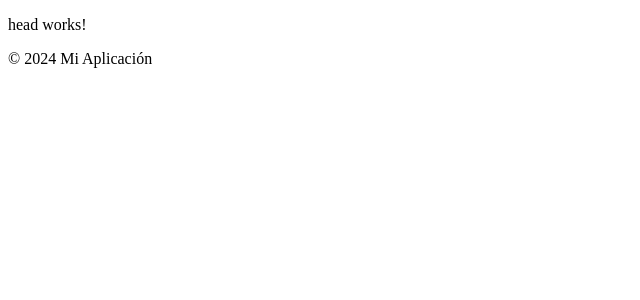
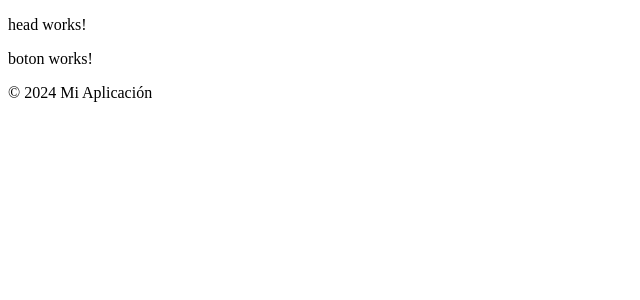
Before and after one commit to Fidesone/outfitPro, an Angular app in the folder OutfitPro/: page / in a window 1280 px wide. Shown: the top 300 px of the page, without its empty margins (0-640 px from the left). Built offline with nearby package versions, Linux system fonts and the light colour scheme.

Commit message:
v0.1 boton

```diff
--- a/OutfitPro/src/app/app.module.ts
+++ b/OutfitPro/src/app/app.module.ts
@@ -3,12 +3,14 @@ import { BrowserModule } from '@angular/platform-browser';
 import { AppComponent } from './app.component';
 import { FooterComponent } from './footer/footer.component';
 import { HeadComponent } from './head/head.component';
+import { BotonComponent } from './boton/boton.component';
 
 @NgModule({
   declarations: [
     AppComponent,
     FooterComponent,
-    HeadComponent
+    HeadComponent,
+    BotonComponent
   ],
   imports: [
     BrowserModule
--- /dev/null
+++ b/OutfitPro/src/app/boton/boton.component.html
@@ -0,0 +1 @@
+<p>boton works!</p>
--- a/OutfitPro/src/app/head/head.component.html
+++ b/OutfitPro/src/app/head/head.component.html
@@ -1 +1,2 @@
 <p>head works!</p>
+<app-boton></app-boton>
--- a/OutfitPro/src/app/head/head.component.ts
+++ b/OutfitPro/src/app/head/head.component.ts
@@ -1,8 +1,9 @@
 import { Component } from '@angular/core';
+import { BotonComponent } from '../boton/boton.component';
 
 @Component({
   selector: 'app-head',
-  imports: [],
+  imports: [BotonComponent],
   templateUrl: './head.component.html',
   styleUrl: './head.component.scss'
 })
```
Also changed, not shown: OutfitPro/src/app/boton/boton.component.ts (added, +11 -0 lines), OutfitPro/src/app/boton/boton.component.scss (added), 1 other file (tests, documents, lock files or other folders).
